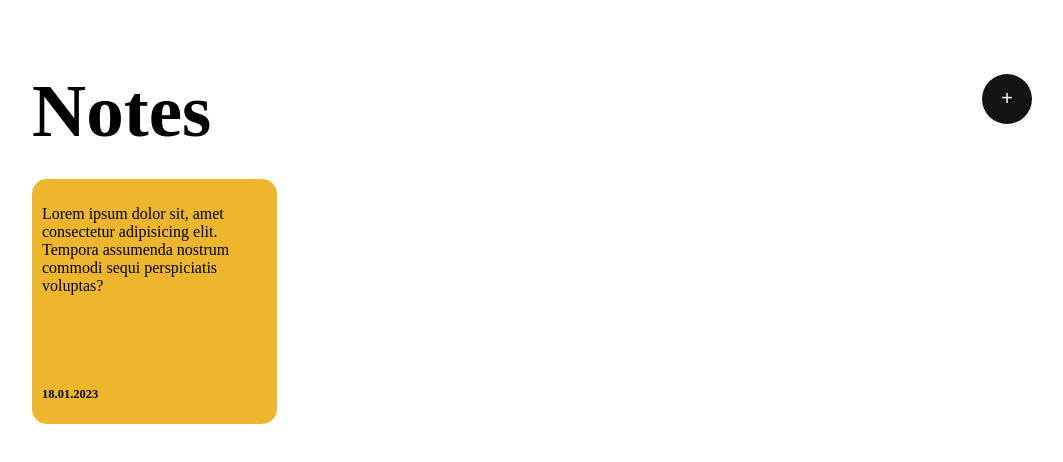
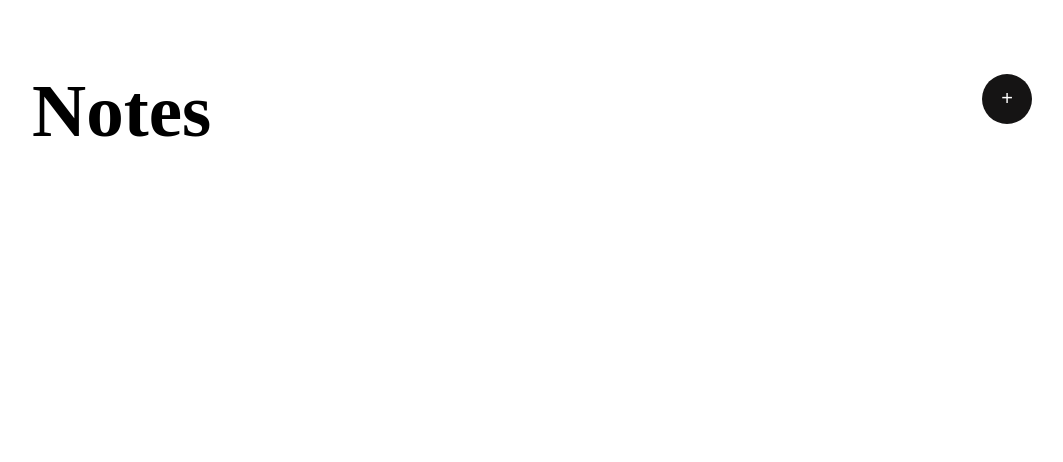
Before and after one commit to alex197925/note-vue-app, a Vue app: page / in a window 1280 px wide. Shown: the top 462 px of the page, without its empty margins (116-1179 px from the left). Built offline with nearby package versions, Linux system fonts and the light colour scheme.

Commit message:
Adding data to the HTML

```diff
--- a/src/App.vue
+++ b/src/App.vue
@@ -2,8 +2,25 @@
 <script setup>
 // State
 import { ref } from "vue";
+
 const showModal = ref(false); // Open and close Modal window by changing State
 const newNote = ref(""); // Adding new note
+const notes = ref([]);
+
+function getRandomColor() {
+  return "hsl(" + Math.random() * 360 + ", 100%, 75%)";
+}
+
+const addNote = () => {
+  notes.value.push({
+    id: Math.floor(Math.random() * 1000000),
+    text: newNote.value,
+    date: new Date(),
+    backgroundColor: getRandomColor(),
+  });
+  showModal.value = false;
+  newNote.value = "";
+};
 </script>
 
 <template>
@@ -17,7 +34,7 @@
           cols="30"
           rows="10"
         ></textarea>
-        <button>Add Note</button>
+        <button @click="addNote">Add Note</button>
         <button @click="showModal = false" class="close">Close</button>
       </div>
     </div>
@@ -28,12 +45,16 @@
       </header>
 
       <div class="card-container">
-        <div class="card">
+        <div
+          v-for="note in notes"
+          :key="note.id"
+          class="card"
+          :style="{ backgroundColor: note.backgroundColor }"
+        >
           <p class="main-text">
-            Lorem ipsum dolor sit, amet consectetur adipisicing elit. Tempora
-            assumenda nostrum commodi sequi perspiciatis voluptas?
+            {{ note.text }}
           </p>
-          <p class="date">18.01.2023</p>
+          <p class="date">{{ note.date.toLocaleDateString("en-BE") }}</p>
         </div>
       </div>
     </div>
@@ -127,10 +148,12 @@
   background-color: blueviolet;
   color: #fff;
   border: none;
+  cursor: pointer;
 }
 
 .modal .close {
   background-color: red;
   margin-top: 7px;
+  cursor: pointer;
 }
 </style>
```
